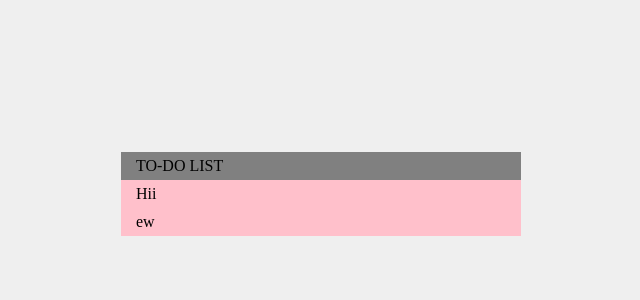
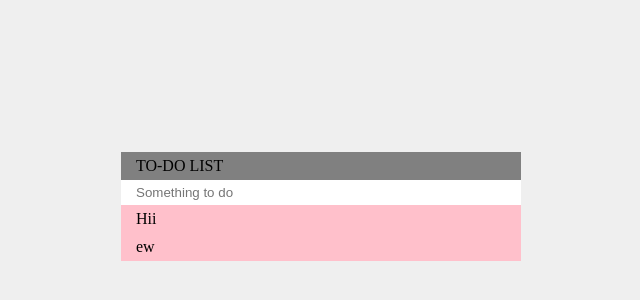
Before and after one commit to Jimobob/To-do-list, a plain HTML site: page index.html in a window 1280 px wide. Shown: the part 48-348 px from the top of the page, without its empty margins (319-959 px from the left). Drawn offline with nearby package versions, Linux system fonts and the light colour scheme.

Commit message:
Can enter things into input box and add to the list. Other functionalities to be completed.

```diff
--- a/assets/css/style.css
+++ b/assets/css/style.css
@@ -13,6 +13,15 @@ p{
 
 }
 
+input{
+	width: 100%;
+	padding: 5px;
+	padding-left: 15px;
+	border: none;
+	box-sizing: border-box;
+	outline: none;
+}
+
 #header{
 	background-color: grey;
 }
@@ -21,9 +30,11 @@ p{
 	position: absolute;
 	height: auto;
 	width: 400px;
+	max-height: 600px;
 	margin-top: 200px !important;
 	left: 0;
 	right: 0;
 	margin: auto;
 	background-color: pink;
+	overflow-y: auto;
 }
--- /dev/null
+++ b/assets/js/script.js
@@ -0,0 +1,8 @@
+$("input").on("keypress", function(event){
+	if(event.which == 13){
+		var value = $("input").val();
+		$("#list").append("<p>" + value + "</p");
+		console.log(value);
+		$("input").val('');
+	}
+})
--- a/index.html
+++ b/index.html
@@ -7,8 +7,15 @@
 <body>
 	<div id="list">
 		<p id="header">TO-DO LIST</p>
+		<div>
+			<input type="text" placeholder="Something to do">
+		</div>
 		<p>Hii</p>
 		<p>ew</p>
 	</div>
+
+	<script src="https://code.jquery.com/jquery-3.3.1.js"   integrity="sha256-2Kok7MbOyxpgUVvAk/HJ2jigOSYS2auK4Pfzbm7uH60="crossorigin="anonymous"></script>
+	<script type="text/javascript" src="assets/js/script.js"></script>
+
 </body>
 </html>
```
